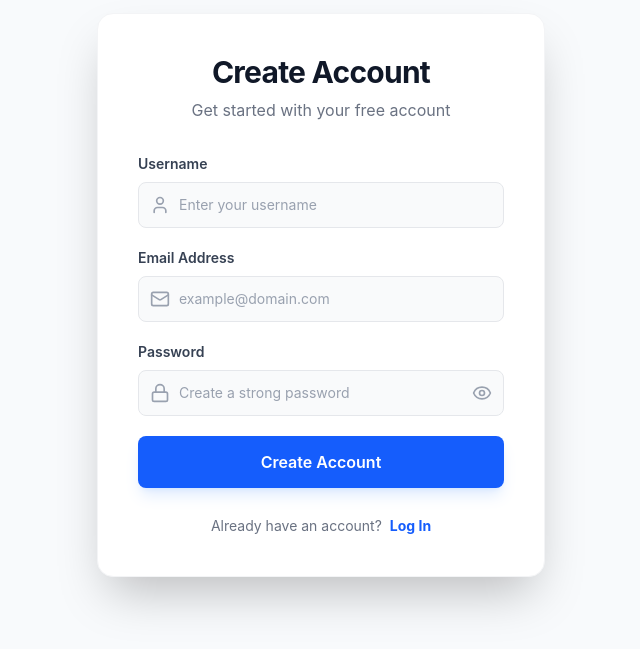
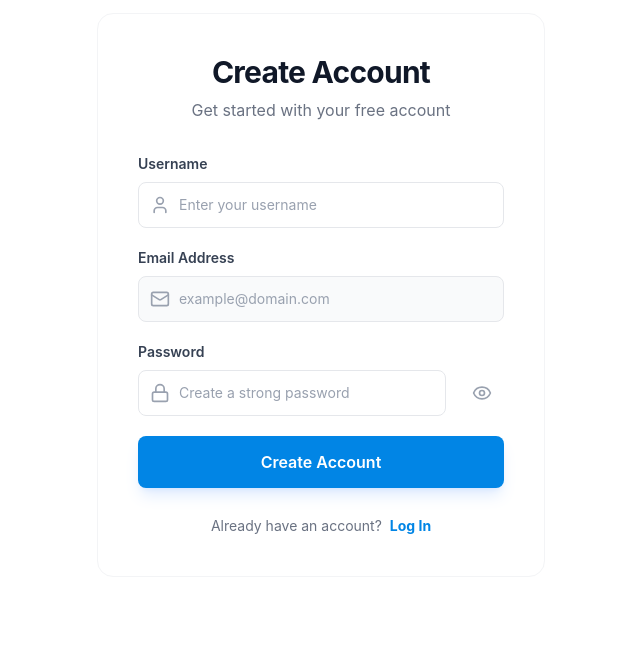
Before and after one commit to binyam77/Nexify, a React (Vite) app: page /createAccount in a window 1280 px wide. Shown: the part 105-754 px from the top of the page, without its empty margins (319-959 px from the left). Built offline with nearby package versions, Linux system fonts and the light colour scheme.

Commit message:
createAccount.tsx & login.tsx changes color

```diff
--- a/src/App.tsx
+++ b/src/App.tsx
@@ -87,7 +87,7 @@ export default function App() {
         path="/createAccount"
         element={
           !isLoggedIn ? (
-            <div className="min-h-screen w-full bg-slate-50 flex flex-col justify-center items-center p-4 sm:p-6 overflow-x-hidden relative">
+            <div className="min-h-screen w-full bg-white flex flex-col justify-center items-center p-4 sm:p-6 overflow-x-hidden relative">
               <main className="w-full max-w-md z-10 flex justify-center items-center">
                 <AnimatePresence mode="wait">
                   <CreateAccount
--- a/src/auth/createAccount.tsx
+++ b/src/auth/createAccount.tsx
@@ -56,7 +56,7 @@ export default function CreateAccount({
       animate={{ opacity: 1, y: 0 }}
       exit={{ opacity: 0, y: -15 }}
       transition={{ duration: 0.35, ease: "easeOut" }}
-      className="w-full max-w-md bg-white rounded-2xl shadow-2xl overflow-hidden border border-gray-100 p-8 sm:p-10"
+      className="w-full max-w-md bg-white rounded-2xl shadow-soft overflow-hidden border border-gray-100 p-8 sm:p-10"
       id="create-account-card"
     >
       <div className="text-center mb-8">
@@ -112,7 +112,7 @@ export default function CreateAccount({
               onChange={(e) => setUsername(e.target.value)}
               placeholder="Enter your username"
               required
-              className="w-full pl-10 pr-4 py-3 bg-gray-50 border border-gray-200 rounded-lg text-gray-900 placeholder-gray-400 focus:outline-none focus:ring-2 focus:ring-blue-500/20 focus:border-blue-500 transition-all text-sm"
+              className="w-full pl-10 pr-4 py-3 bg-white border border-gray-200 rounded-lg text-gray-900 placeholder-gray-400 focus:outline-none focus:ring-2 focus:ring-blue-500/20 focus:border-blue-500 transition-all text-sm"
             />
           </div>
         </div>
@@ -160,7 +160,7 @@ export default function CreateAccount({
               onChange={(e) => setPassword(e.target.value)}
               placeholder="Create a strong password"
               required
-              className="w-full pl-10 pr-12 py-3 bg-gray-50 border border-gray-200 rounded-lg text-gray-900 placeholder-gray-400 focus:outline-none focus:ring-2 focus:ring-blue-500/20 focus:border-blue-500 transition-all text-sm"
+              className="w-0full pl-10 pr-12 py-3 bg-white border border-gray-200 rounded-lg text-gray-900 placeholder-gray-400 focus:outline-none showdaw-soft transition-all text-sm"
             />
             <button
               type="button"
@@ -180,7 +180,7 @@ export default function CreateAccount({
         <button
           type="submit"
           id="button"
-          className="w-full py-3.5 px-4 bg-blue-600 text-white font-semibold rounded-lg text-sm sm:text-base cursor-pointer hover:bg-blue-700 active:scale-[0.98] transition-all flex items-center justify-center gap-2 shadow-lg shadow-blue-500/15"
+          className="w-full py-3.5 px-4 bg-brand text-white font-semibold rounded-lg text-sm sm:text-base cursor-pointer hover:bg-brand-dark active:scale-[0.98] transition-all flex items-center justify-center gap-2 shadow-lg shadow-blue-500/15"
         >
           Create Account
         </button>
@@ -192,7 +192,7 @@ export default function CreateAccount({
         <button
           type="button"
           onClick={onNavigateToLogin}
-          className="text-blue-600 hover:text-blue-700 font-bold hover:underline cursor-pointer focus:outline-none ml-1"
+          className="text-brand hover:text-brand-dark font-bold hover:underline cursor-pointer focus:outline-none ml-1"
         >
           Log In
         </button>
--- a/src/auth/login.tsx
+++ b/src/auth/login.tsx
@@ -37,12 +37,12 @@ export default function Login({ onNavigateToSignup, onSubmit }: LoginProps) {
     }
     // ለጊዘው localStorage check -backend ሲመጣ API call ይተካዋል
     const stored = localStorage.getItem("authUser");
-if(!stored){
+    if (!stored) {
       setError("No account found.Please create an account first.");
       return;
     }
-const storedUser= JSON.parse(stored);
-if(storedUser.email ! == email){
+    const storedUser = JSON.parse(stored);
+    if (storedUser.email! == email) {
       setError("Email not found.Please check and try again.");
       return;
     }
@@ -134,7 +134,7 @@ if(storedUser.email ! == email){
               onChange={(e) => setPassword(e.target.value)}
               placeholder="Enter your password"
               required
-              className="w-full pl-10 pr-12 py-3 bg-gray-50 border border-gray-200 rounded-lg text-gray-900 placeholder-gray-400 focus:outline-none focus:ring-2 focus:ring-blue-500/20 focus:border-blue-500 transition-all text-sm"
+              className="w-full pl-10 pr-12 py-3 bg-white border border-gray-200 rounded-lg text-gray-900 placeholder-gray-400 focus:outline-none showdaw-soft transition-all text-sm"
             />
             <button
               type="button"
@@ -154,7 +154,7 @@ if(storedUser.email ! == email){
         <button
           type="submit"
           id="button"
-          className="w-full py-3.5 px-4 bg-blue-600 text-white font-semibold rounded-lg text-sm sm:text-base cursor-pointer hover:bg-blue-700 active:scale-[0.98] transition-all flex items-center justify-center gap-2 shadow-lg shadow-blue-500/15"
+          className="w-full py-3.5 px-4 bg-brand text-white font-semibold rounded-lg text-sm sm:text-base cursor-pointer hover:bg-brand-dark active:scale-[0.98] transition-all flex items-center justify-center gap-2 shadow-lg shadow-brand/15"
         >
           Log In
         </button>
@@ -166,7 +166,7 @@ if(storedUser.email ! == email){
         <button
           type="button"
           onClick={onNavigateToSignup}
-          className="text-blue-600 hover:text-blue-700 font-bold hover:underline cursor-pointer focus:outline-none ml-1"
+          className="text-brand hover:text-brand-dark font-bold hover:underline cursor-pointer focus:outline-none ml-1"
         >
           Create Account
         </button>
--- a/src/components/MessageArea.tsx
+++ b/src/components/MessageArea.tsx
@@ -161,7 +161,6 @@ export default function MessageArea({
     // We let Enter function as standard newline insertion in the textarea on all platforms
     // to allow multi-line drafting. The user will use the explicit Send button to submit.
   };
-
   // Display welcome interface if no chat room is selected
   if (!chat) {
     return (
@@ -395,7 +394,7 @@ export default function MessageArea({
                               <button
                                 key={r.emoji}
                                 onClick={() => onReactMessage(msg.id, r.emoji)}
-                                className={`text-[10px] px-1.5 py-0.5 rounded-md flex items-center gap-1 bg-white/10 text-white hover:bg-white/20`}
+                                className={`text-[10px] px-1.5 py-0.5 rounded-md flex items-center gap-1 bg-white/10 text-white hover:bg-white/20 `}
                               >
                                 <span>{r.emoji}</span>
                                 <span>{r.count}</span>
@@ -411,7 +410,7 @@ export default function MessageArea({
                         <img
                           src={currentUserProfile.avatar}
                           alt={currentUserProfile.name}
-                          className="w-9 h-9 rounded-full object-cover border border-white shadow-sm shrink-0 hover:scale-105 active:scale-95 transition-all select-none"
+                          className="w-9 h-9 rounded-full object-cover border border-white shadow-sm shrink-0 hover:scale-105  active:scale-95 transition-all select-none"
                           referrerPolicy="no-referrer"
                         />
                       ) : (
--- a/src/index.css
+++ b/src/index.css
@@ -2,7 +2,16 @@
 
 @theme {
   --color-brand: #4f46e5;
+  --color-brand-light: #019be5;  /* አናት ቁልፎች */
+  --color-brand: #0185e5;        /* transition / icon middle */
+  --color-brand-dark: #0071e3;   /* ግርጌ icon */
+  --color-success: #27bd5f;      /* post/send, focus ring */
+  --color-ink: #000000;          /* ልዩ ርዕስ */
+  --color-surface: #f1f5f9;      /* input/pale background */
+  --color-danger: #dc2626;       /* logout/delete (Settings.tsx ካለው ጋር ይመሳሰላል) */
+  --shawdow-soft: 0 2px 8px rgba(0, 0, 0, 0.08)
 }
+
 
 @keyframes slideUp {
   from { opacity: 0; transform: translateY(24px); }
--- a/src/pages/profile.tsx
+++ b/src/pages/profile.tsx
@@ -1447,7 +1447,7 @@ const handleMessageUser= (otherUsers:{name:string; username:string; photo:string
                 className="p-2.5 rounded-xl bg-white border border-gray-200 hover:bg-gray-50 hover:text-blue-600 text-gray-600 transition-all shadow-sm flex items-center justify-center shrink-0"
                 title="Edit Profile"
               >
-                <Edit className="w-5 h-5" />
+                <Edit className="w-10 h-5  " /> Edit
               </button>
 
               {/* Toggle switch to Abel T. (Others) next to edit button */}
@@ -1510,7 +1510,7 @@ const handleMessageUser= (otherUsers:{name:string; username:string; photo:string
         {(viewMode === "me" ? profile.bio : otherProfile.bio) && (
           <div className="bg-white border border-gray-100/80 rounded-2xl p-4.5 shadow-sm shadow-gray-100/10 mb-6">
             <h4 className="text-xs font-black tracking-widest text-blue-600 uppercase mb-2 flex items-center gap-1.5">
-              <span>✍️ BIO</span>
+              <span>BIO</span>
             </h4>
 
             <p className="text-sm font-medium text-gray-700 leading-relaxed break-words whitespace-pre-line">
```
Lines whose indentation alone changed are shown as unchanged.
